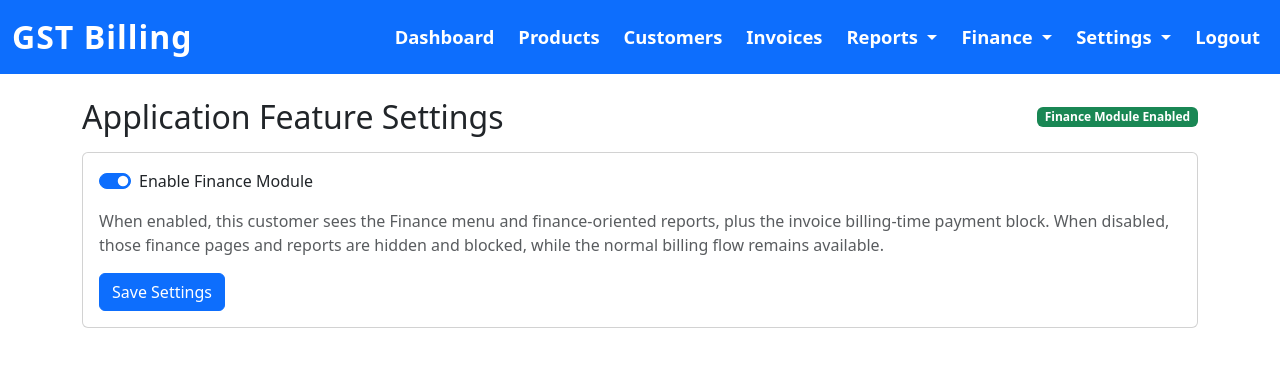
After one commit to mdsaleem1804/inventory-gst-billing, a Flask app: page /settings/developer in a window 1280 px wide. The commit adds this page. Shown: the top 367 px of the page. Run offline with Flask 3, Linux system fonts and the light colour scheme; a user stored in the database is signed in; tables that the repository leaves empty hold one stand-in row (values such as "Sample post").

Commit message:
developer settings changes
developer settings changes

```diff
--- a/app.py
+++ b/app.py
@@ -33,7 +33,7 @@ app.config.from_object(Config)
 
 
 
-from models import db, User, ensure_billing_schema
+from models import db, User, ensure_billing_schema, is_finance_feature_enabled
 from flask_login import LoginManager, current_user
 db.init_app(app)
 with app.app_context():
@@ -45,6 +45,11 @@ login_manager.login_view = 'auth.login'
 @login_manager.user_loader
 def load_user(user_id):
     return User.query.get(int(user_id))
+
+
+@app.context_processor
+def inject_feature_flags():
+    return {'finance_feature_enabled': is_finance_feature_enabled()}
 
 
 @app.before_request
--- a/models.py
+++ b/models.py
@@ -153,8 +153,16 @@ class Company(db.Model):
     phone_number = db.Column(db.String(32), nullable=True)
     address = db.Column(db.String(256), nullable=True)
     logo = db.Column(db.String(256), nullable=True)  # Path to logo image
+    finance_enabled = db.Column(db.Boolean, nullable=False, default=True)
     created_at = db.Column(db.DateTime, default=datetime.utcnow)
     updated_at = db.Column(db.DateTime, default=datetime.utcnow, onupdate=datetime.utcnow)
+
+
+def is_finance_feature_enabled():
+    company = Company.query.first()
+    if company is None:
+        return True
+    return bool(getattr(company, 'finance_enabled', True))
 
 
 def _normalize_payment_mode_value(mode):
@@ -179,6 +187,8 @@ def _normalize_payment_mode_value(mode):
 def ensure_billing_schema():
     inspector = inspect(db.engine)
     table_names = inspector.get_table_names()
+
+    Company.__table__.create(bind=db.engine, checkfirst=True)
 
     if 'invoices' in table_names:
         columns = {col['name'] for col in inspector.get_columns('invoices')}
@@ -239,6 +249,15 @@ def ensure_billing_schema():
                 for stmt in alter_statements:
                     connection.execute(text(stmt))
 
+    inspector = inspect(db.engine)
+    table_names = inspector.get_table_names()
+    if 'company' in table_names:
+        company_columns = {col['name'] for col in inspector.get_columns('company')}
+        if 'finance_enabled' not in company_columns:
+            with db.engine.begin() as connection:
+                connection.execute(text('ALTER TABLE company ADD COLUMN finance_enabled BOOLEAN DEFAULT 1'))
+                connection.execute(text('UPDATE company SET finance_enabled = 1 WHERE finance_enabled IS NULL'))
+
     # Seed default expense categories once for usability.
     default_categories = ['Rent', 'Salary', 'Utilities', 'Transport', 'Maintenance', 'Miscellaneous']
     for name in default_categories:
--- a/settings/routes.py
+++ b/settings/routes.py
@@ -3,6 +3,7 @@ from flask_login import login_required, current_user
 import os
 import shutil
 from datetime import datetime
+from models import db, Company
 
 settings_bp = Blueprint('settings', __name__, url_prefix='/settings')
 
@@ -78,3 +79,23 @@ def download_backup(filename):
         return send_file(backup_path, as_attachment=True)
     flash('File not found.', 'danger')
     return redirect(url_for('settings.backup_restore'))
+
+
+@settings_bp.route('/developer', methods=['GET', 'POST'])
+@login_required
+def developer_settings():
+    if not _require_admin():
+        return redirect(url_for('dashboard.dashboard'))
+
+    company = Company.query.first()
+    if company is None:
+        flash('Create company information before changing application feature settings.', 'warning')
+        return redirect(url_for('company.index'))
+
+    if request.method == 'POST':
+        company.finance_enabled = request.form.get('finance_enabled') == 'on'
+        db.session.commit()
+        flash('Application feature settings updated successfully.', 'success')
+        return redirect(url_for('settings.developer_settings'))
+
+    return render_template('settings/developer.html', company=company)
--- a/templates/base.html
+++ b/templates/base.html
@@ -36,12 +36,15 @@
           </a>
           <ul class="dropdown-menu" aria-labelledby="reportsDropdown">
             <li><a class="dropdown-item" href="/reports/sales">Sales Report</a></li>
+            {% if finance_feature_enabled %}
             <li><a class="dropdown-item" href="/reports/payments">Payments Report</a></li>
             <li><a class="dropdown-item" href="/reports/outstanding-aging">Outstanding Aging Report</a></li>
+            {% endif %}
             <li><a class="dropdown-item" href="/reports/products">Product Report</a></li>
             <li><a class="dropdown-item" href="/reports/customers">Customer Report</a></li>
           </ul>
         </li>
+        {% if finance_feature_enabled %}
         <li class="nav-item dropdown">
           <a class="nav-link dropdown-toggle fw-bold text-white" style="font-size:1.15rem;" href="#" id="financeDropdown" role="button" data-bs-toggle="dropdown" aria-expanded="false">
             Finance
@@ -52,6 +55,7 @@
             <li><a class="dropdown-item" href="/finance/bank-accounts">Bank Accounts</a></li>
           </ul>
         </li>
+        {% endif %}
         <li class="nav-item dropdown">
           <a class="nav-link dropdown-toggle fw-bold text-white" style="font-size:1.15rem;" href="#" id="settingsDropdown" role="button" data-bs-toggle="dropdown" aria-expanded="false">
             Settings
@@ -61,6 +65,7 @@
             <li><a class="dropdown-item" href="/units/">Units</a></li>
             <li><a class="dropdown-item" href="/settings/backup">Data Backup/Restore</a></li>
             {% if current_user.is_authenticated and current_user.role == 'admin' %}
+            <li><a class="dropdown-item" href="/settings/developer">Application Feature Settings</a></li>
             <li><a class="dropdown-item" href="/users/">Users</a></li>
             <li><a class="dropdown-item" href="/users/activity-logs">Activity Logs</a></li>
             {% endif %}
--- a/templates/reports/sales.html
+++ b/templates/reports/sales.html
@@ -35,7 +35,9 @@
       <th>Total</th>
       <th>CGST</th>
       <th>SGST</th>
+      {% if finance_feature_enabled %}
       <th>Status</th>
+      {% endif %}
     </tr>
   </thead>
   <tbody>
@@ -47,6 +49,7 @@
       <td class="text-end">{{ inv.total|indian_currency }}</td>
       <td class="text-end">{{ inv.cgst|indian_currency }}</td>
       <td class="text-end">{{ inv.sgst|indian_currency }}</td>
+      {% if finance_feature_enabled %}
       <td>
         {% if (inv.paid_amount or 0) > (inv.total or 0) %}
         <span class="badge text-bg-warning">Overpaid by {{ ((inv.paid_amount or 0) - (inv.total or 0))|indian_currency }}</span>
@@ -58,9 +61,10 @@
         <span class="badge bg-danger">Unpaid</span>
         {% endif %}
       </td>
+      {% endif %}
     </tr>
     {% else %}
-    <tr><td colspan="7" class="text-center">No records found.</td></tr>
+    <tr><td colspan="{{ 7 if finance_feature_enabled else 6 }}" class="text-center">No records found.</td></tr>
     {% endfor %}
   </tbody>
 </table>
--- /dev/null
+++ b/templates/settings/developer.html
@@ -0,0 +1,27 @@
+{% extends 'base.html' %}
+{% block title %}Application Feature Settings{% endblock %}
+{% block content %}
+<div class="container mt-4">
+  <div class="d-flex justify-content-between align-items-center mb-3">
+    <h2 class="mb-0">Application Feature Settings</h2>
+    <span class="badge {% if company.finance_enabled %}bg-success{% else %}bg-secondary{% endif %}">
+      Finance Module {% if company.finance_enabled %}Enabled{% else %}Disabled{% endif %}
+    </span>
+  </div>
+
+  <div class="card">
+    <div class="card-body">
+      <form method="post">
+        <div class="form-check form-switch mb-3">
+          <input class="form-check-input" type="checkbox" role="switch" id="finance_enabled" name="finance_enabled" {% if company.finance_enabled %}checked{% endif %}>
+          <label class="form-check-label" for="finance_enabled">Enable Finance Module</label>
+        </div>
+        <p class="text-muted mb-3">
+          When enabled, this customer sees the Finance menu and finance-oriented reports, plus the invoice billing-time payment block. When disabled, those finance pages and reports are hidden and blocked, while the normal billing flow remains available.
+        </p>
+        <button type="submit" class="btn btn-primary">Save Settings</button>
+      </form>
+    </div>
+  </div>
+</div>
+{% endblock %}
```
Also changed, not shown: finance/views.py (+14 -1 lines), reports/views.py (+17 -1 lines), templates/invoices/crud.html (+8 -2 lines).
